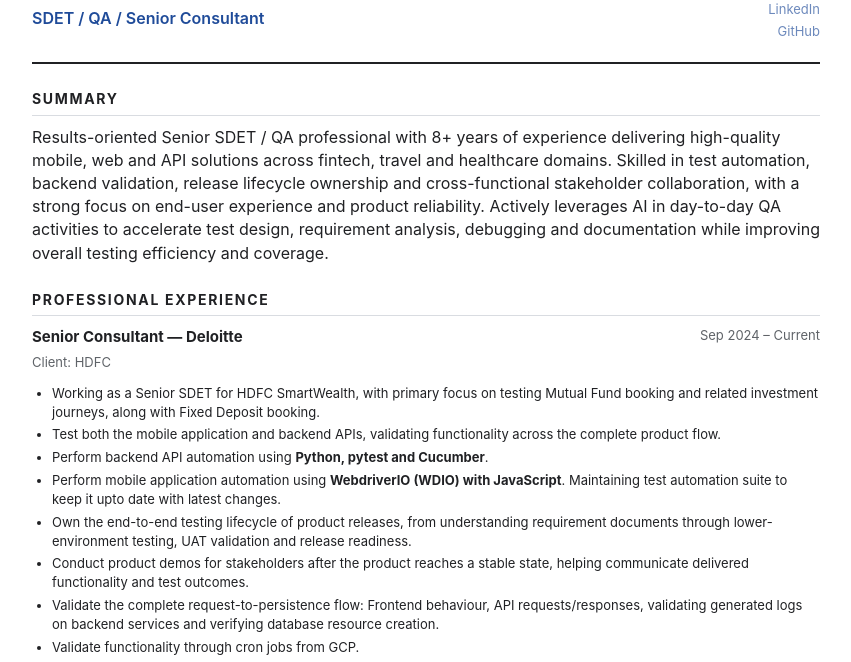
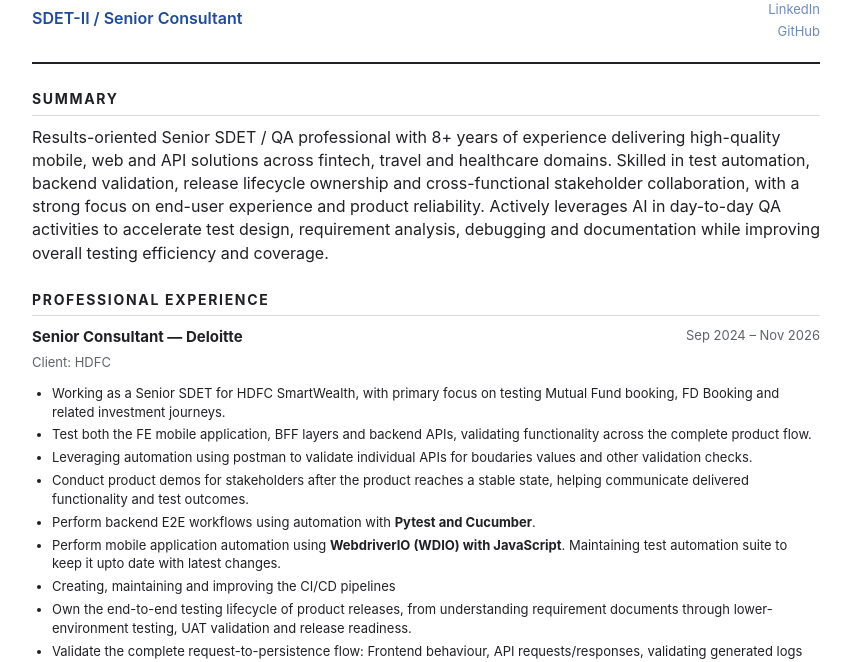
Before and after one commit to architrohilla/archit-resume, a plain HTML site: page index.html in a window 1280 px wide. Shown: the part 124-786 px from the top of the page, without its empty margins (214-1065 px from the left). Drawn offline with Linux system fonts and the light colour scheme.

Commit message:
resume ready

```diff
--- a/index.html
+++ b/index.html
@@ -12,7 +12,7 @@
   <header class="header">
     <div>
       <h1>ARCHIT ROHILLA</h1>
-      <p class="headline">SDET / QA / Senior Consultant</p>
+      <p class="headline">SDET-II / Senior Consultant</p>
     </div>
     <div class="contact">
       <a href="tel:+919643910590">+91 9643910590</a>
@@ -38,15 +38,17 @@
           <h3>Senior Consultant — Deloitte</h3>
           <p class="company">Client: HDFC</p>
         </div>
-        <span class="date">Sep 2024 – Current</span>
+        <span class="date">Sep 2024 – Nov 2026</span>
       </div>
       <ul>
-        <li>Working as a Senior SDET for HDFC SmartWealth, with primary focus on testing Mutual Fund booking and related investment journeys, along with Fixed Deposit booking.</li>
-        <li>Test both the mobile application and backend APIs, validating functionality across the complete product flow.</li>
-        <li>Perform backend API automation using <strong>Python, pytest and Cucumber</strong>.</li>
+        <li>Working as a Senior SDET for HDFC SmartWealth, with primary focus on testing Mutual Fund booking, FD Booking and related investment journeys.</li>
+        <li>Test both the FE mobile application, BFF layers and backend APIs, validating functionality across the complete product flow.</li>
+        <li>Leveraging automation using postman to validate individual APIs for boudaries values and other validation checks.</li>
+        <li>Conduct product demos for stakeholders after the product reaches a stable state, helping communicate delivered functionality and test outcomes.</li>
+        <li>Perform backend E2E workflows using automation with <strong>Pytest and Cucumber</strong>.</li>
         <li>Perform mobile application automation using <strong>WebdriverIO (WDIO) with JavaScript</strong>. Maintaining test automation suite to keep it upto date with latest changes.</li>
+        <li>Creating, maintaining and improving the CI/CD pipelines</li>
         <li>Own the end-to-end testing lifecycle of product releases, from understanding requirement documents through lower-environment testing, UAT validation and release readiness.</li>
-        <li>Conduct product demos for stakeholders after the product reaches a stable state, helping communicate delivered functionality and test outcomes.</li>
         <li>Validate the complete request-to-persistence flow: Frontend behaviour, API requests/responses, validating generated logs on backend services and verifying database resource creation.</li>
         <li>Validate functionality through cron jobs from GCP.</li>
       </ul>
```
